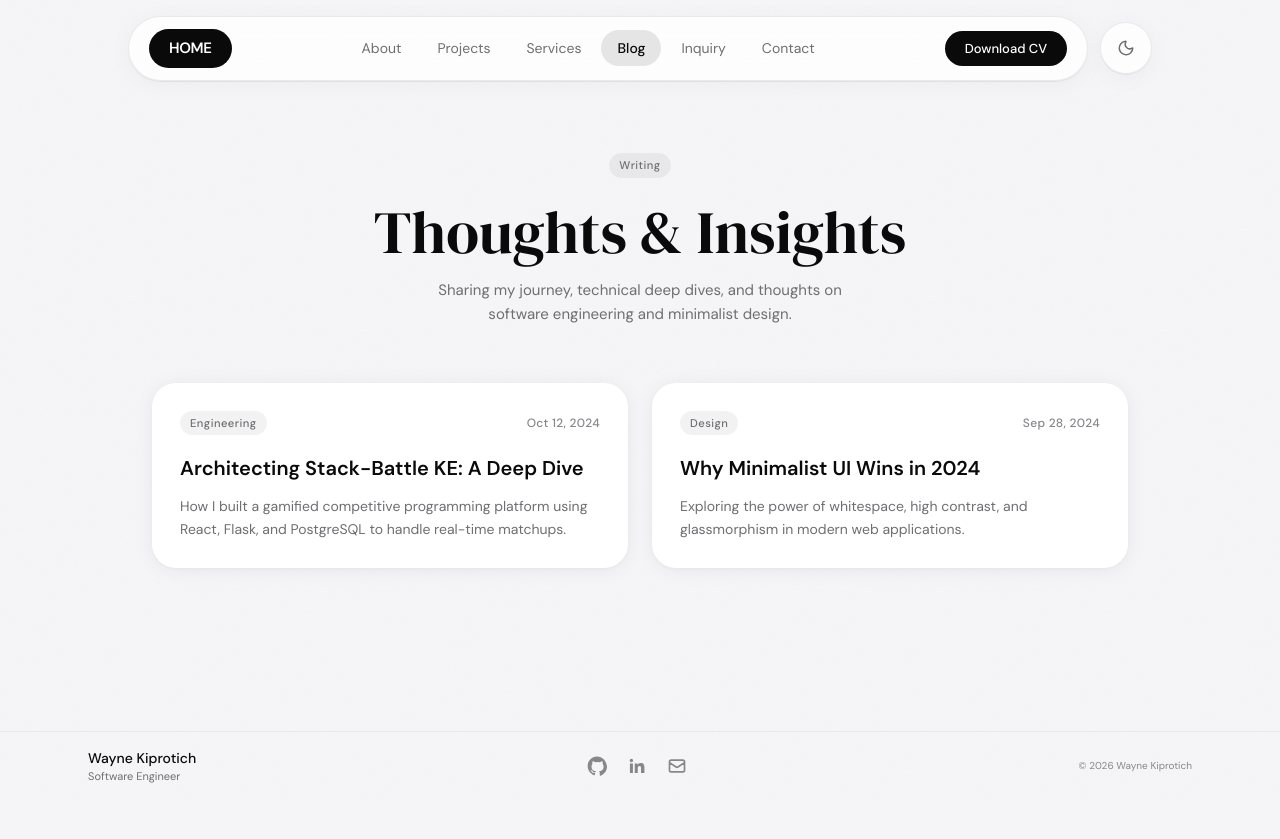
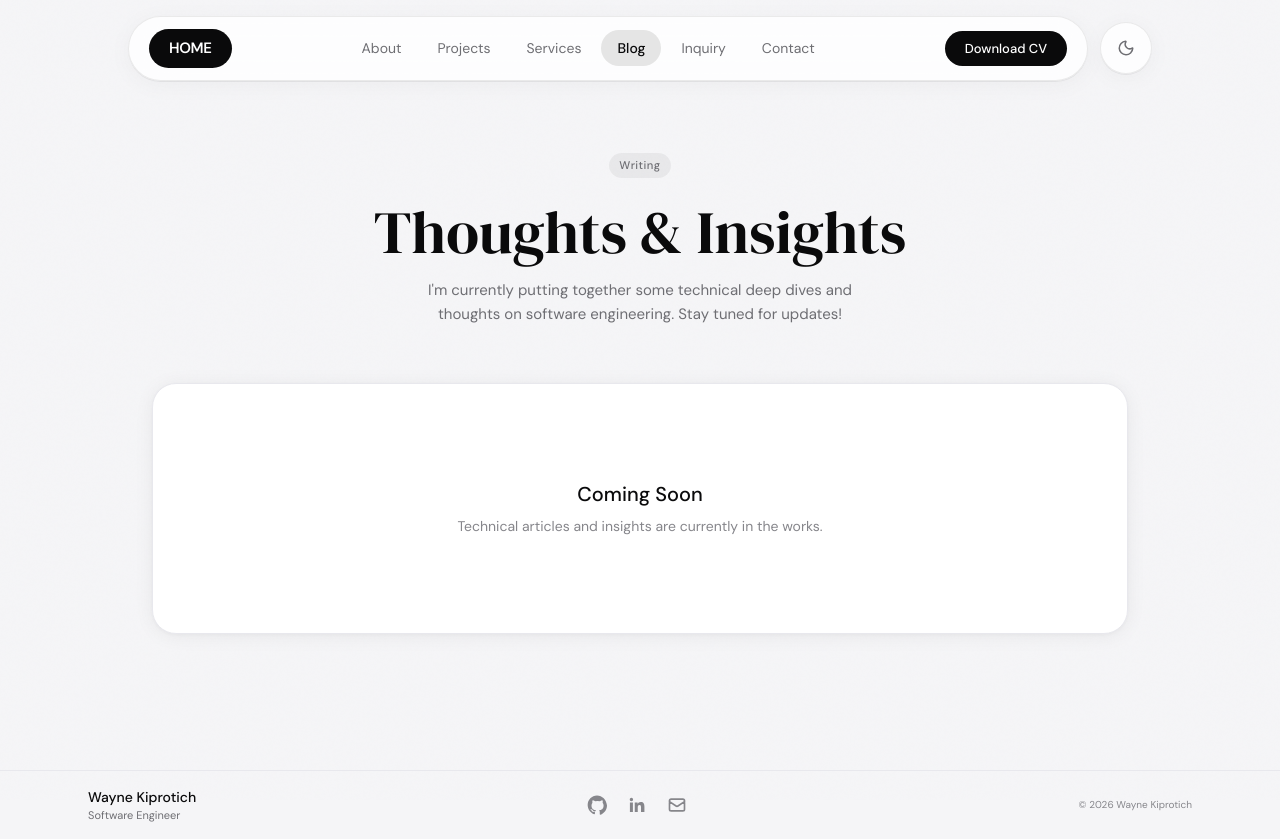
Before and after one commit to waynekiprotich/Wayne-s-Portfolio, a React (Vite) app: page /blog in a window 1280 px wide. Before the commit the page ends 800 px from the top, so only its background shows below. Built offline with nearby package versions, Linux system fonts and the light colour scheme.

Commit message:
Resolve merge conflicts and update portfolio

```diff
--- a/src/pages/Blog.jsx
+++ b/src/pages/Blog.jsx
@@ -1,6 +1,5 @@
 import useScrollReveal from '../hooks/useScrollReveal'
 import PillTag from '../components/UI/PillTag'
-import posts from '../data/posts.json'
 
 export default function Blog() {
   useScrollReveal()
@@ -11,41 +10,19 @@ export default function Blog() {
       <div className="text-center mb-14 fade-up delay-1">
         <PillTag>Writing</PillTag>
 
-        <h1 className="font-serif text-4xl sm:text-5xl md:text-6xl text-ink mt-6 leading-tight">
+        <h1 className="font-serif text-4xl sm:text-5xl md:text-6xl text-ink dark:text-white mt-6 leading-tight">
           Thoughts & Insights
         </h1>
 
         <p className="text-pebble text-[15px] mt-4 max-w-md mx-auto leading-relaxed">
-          Sharing my journey, technical deep dives, and thoughts on software engineering and minimalist design.
+          I'm currently putting together some technical deep dives and thoughts on software engineering. Stay tuned for updates!
         </p>
       </div>
 
-      {/* Blog Cards Grid */}
-      <div className="grid md:grid-cols-2 gap-6">
-        {posts.map((post, index) => (
-          <article
-            key={post.id}
-            className="reveal bg-surface rounded-3xl p-7 shadow-apple hover:shadow-apple-lg transition-all hover:-translate-y-1 cursor-pointer flex flex-col justify-between group"
-            style={{ transitionDelay: `${index * 0.1}s` }}
-          >
-            <div>
-              <div className="flex justify-between items-center mb-5">
-                <PillTag>{post.category}</PillTag>
-                <time className="text-stone text-[12px] font-medium tracking-wide">
-                  {post.date}
-                </time>
-              </div>
-
-              <h2 className="font-semibold text-xl text-ink mb-3 leading-snug group-hover:text-stone dark:group-hover:text-white/80 transition-colors">
-                {post.title}
-              </h2>
-
-              <p className="text-pebble text-[14px] leading-relaxed m-0">
-                {post.excerpt}
-              </p>
-            </div>
-          </article>
-        ))}
+      {/* Coming Soon Placeholder */}
+      <div className="reveal text-center py-24 bg-surface rounded-3xl border border-fog dark:border-white/10 shadow-apple">
+        <h3 className="text-xl font-medium text-ink dark:text-white">Coming Soon</h3>
+        <p className="text-stone mt-2 text-[14px]">Technical articles and insights are currently in the works.</p>
       </div>
     </section>
   )
```
